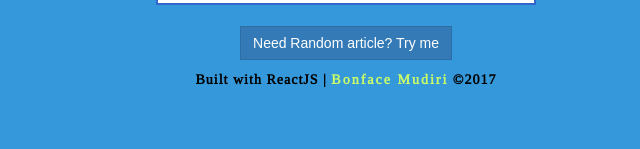
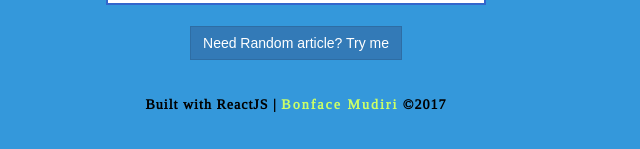
Before and after one commit to iambonface/wikipedia-react-app, a React (Create React App) app: page / in a window 1280 px wide. Shown: the part 525-674 px from the top of the page, without its empty margins (294-934 px from the left). Built offline with nearby package versions, Linux system fonts and the light colour scheme; a web font is replaced by a local one.

Commit message:
Flex body and update Footer.css

```diff
--- a/src/Footer.css
+++ b/src/Footer.css
@@ -1,5 +1,7 @@
 @import url('https://fonts.googleapis.com/css?family=Tinos');
-
+.Footer{
+  margin-top: 35px;
+}
 .Footer .footer-container{
   color: #000;
 }
--- a/src/index.css
+++ b/src/index.css
@@ -3,5 +3,6 @@ body {
   padding: 0;
   font-family: sans-serif;
   background-color: #3498db;
+  display: flex;
 
 }
```
